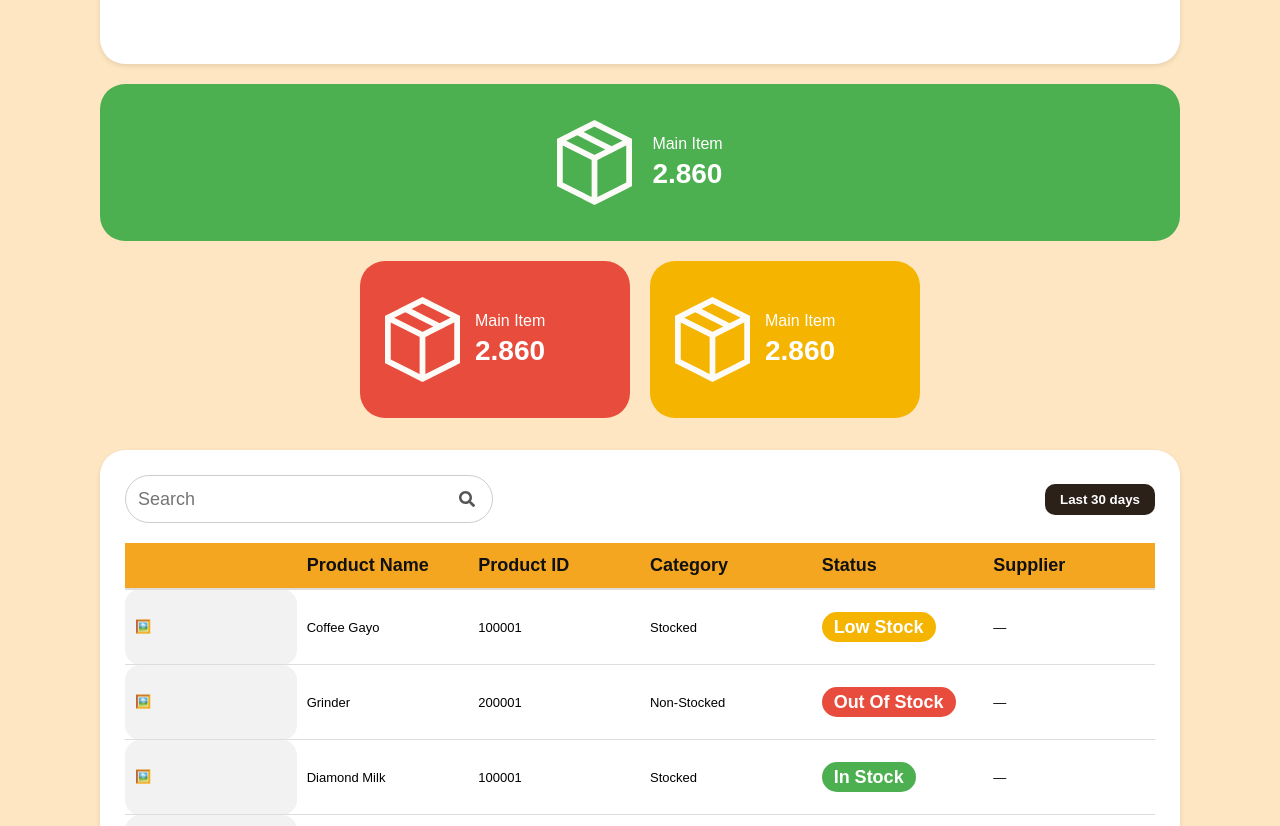
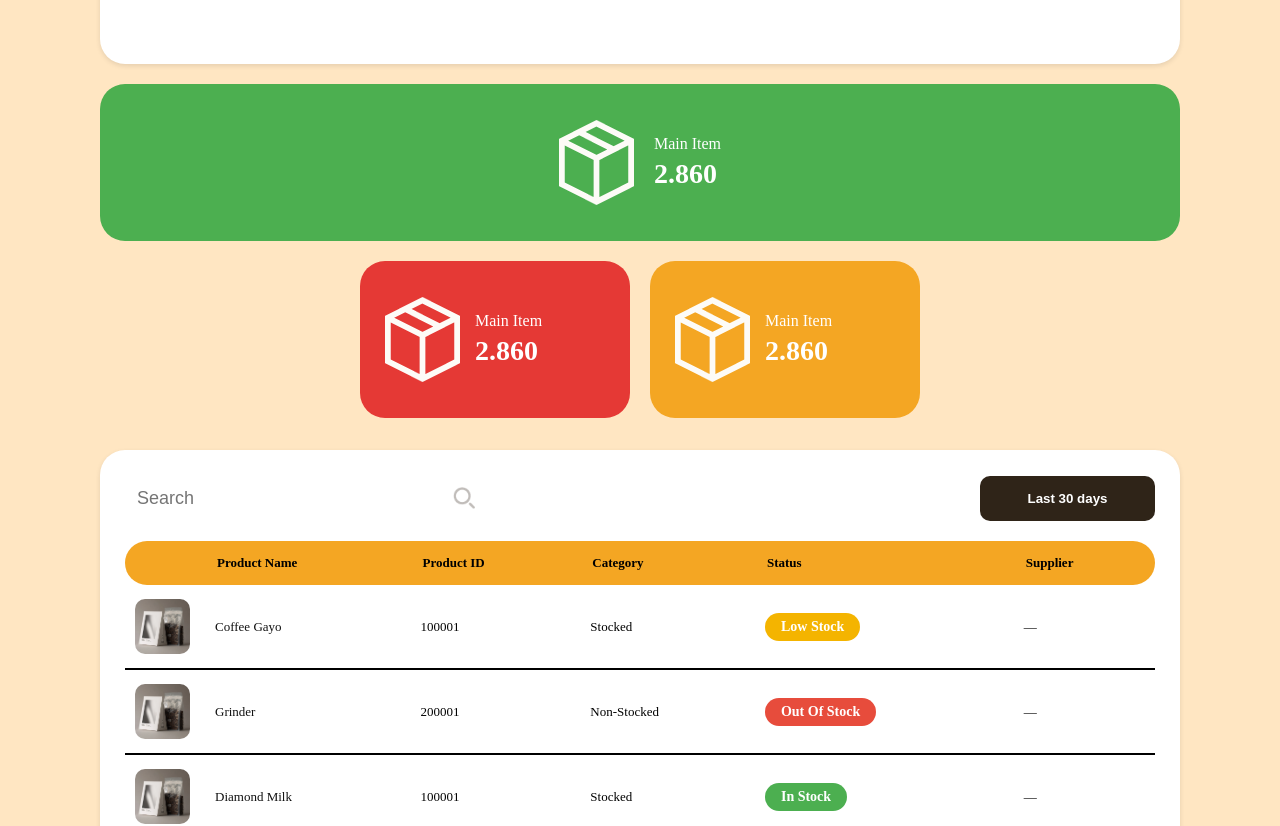
Before and after one commit to Iwaklele1/ToerahInventory, a React (Vite) app: page / in a window 1280 px wide. Shown: the part 420-1246 px from the top of the page. Built offline with nearby package versions, Linux system fonts and the light colour scheme; a web font is replaced by a local one.

Commit message:
homepage (done)

```diff
--- a/src/index.css
+++ b/src/index.css
@@ -17,6 +17,12 @@
   --sidebar-background-color: #443627;
   --add-vendor-btn-color: #CC6E00;
   --login-btn-color: #6B4226;
+  --tabel-hover: #F3E2C5;
+  --create-new-vendor: #FFF9F2;
+  --searchbar-input-holder: #FEF7EF;
+  --vendorlink: #2F2418;
+  --border-seacrhbar: #ccc
+
 
    /* Typography */
   --font: 'Titillium Web', sans-serif;
--- a/src/pages/HomePage.tsx
+++ b/src/pages/HomePage.tsx
@@ -1,18 +1,17 @@
-import React from "react";
+import React, { useState } from "react";
 import "../styles/HomePage.css";
 import { PieChart, Pie, Cell, Tooltip, ResponsiveContainer } from "recharts";
-import { FaSearch } from "react-icons/fa";
-import { useNavigate } from "react-router-dom"; // Untuk pindah halaman
+import { useNavigate } from "react-router-dom";
 import boxIcon from "../assets/BoxIcon.png";
+import productImage from "../assets/Rectangle 62.png";
+import searchIcon from "../assets/IconSearch_homepage.png";
 
-// Data dummy untuk Pie Chart
 const pieData = [
   { name: "Available", value: 60, color: "#4CAF50" },
   { name: "Low", value: 20, color: "#F4B400" },
   { name: "Out", value: 20, color: "#E74C3C" },
 ];
 
-// Data dummy untuk daftar produk
 const productData = [
   { id: 1, name: "Coffee Gayo", productId: "100001", category: "Stocked", status: "Low Stock", route: "/coffee-gayo" },
   { id: 2, name: "Grinder", productId: "200001", category: "Non-Stocked", status: "Out Of Stock", route: "/grinder" },
@@ -21,7 +20,6 @@ const productData = [
   { id: 5, name: "Coffee Gayo", productId: "100001", category: "Stocked", status: "Low Stock", route: "/coffee-gayo" },
 ];
 
-// Warna status
 const getStatusColor = (status: string) => {
   switch (status) {
     case "In Stock":
@@ -38,12 +36,17 @@ const getStatusColor = (status: string) => {
 const Homepage: React.FC = () => {
   const navigate = useNavigate();
 
+  // 🔽 State untuk dropdown filter
+  const [showFilter, setShowFilter] = useState(false);
+  const [filterType, setFilterType] = useState<"thisMonth" | "custom">("thisMonth");
+  const [showCustom, setShowCustom] = useState(false);
+  const [fromDate, setFromDate] = useState("");
+  const [toDate, setToDate] = useState("");
+
   return (
     <div className="home-wrapper">
-
-      {/* Main Layout */}
       <div className="home-content">
-        {/* Left Section */}
+        {/* ===== LEFT SECTION ===== */}
         <div className="left-section">
           {/* Pie Chart */}
           <div className="chart-card hoverable">
@@ -51,12 +54,12 @@ const Homepage: React.FC = () => {
             <ResponsiveContainer width="100%" height={300}>
               <PieChart>
                 <Pie
-
                   data={pieData}
                   dataKey="value"
                   outerRadius={120}
                   innerRadius={60}
-                label={(entry) => `${entry.value}%`}>
+                  label={(entry) => `${entry.value}%`}
+                >
                   {pieData.map((entry, index) => (
                     <Cell key={`cell-${index}`} fill={entry.color} />
                   ))}
@@ -67,10 +70,7 @@ const Homepage: React.FC = () => {
           </div>
 
           <div className="left-section">
-  {/* Kotak besar */}
-  <div
-    className="main-item large green"
-    >
+            <div className="main-item large green">
               <img src={boxIcon} alt="Box" />
               <div>
                 <p>Main Item</p>
@@ -78,11 +78,8 @@ const Homepage: React.FC = () => {
               </div>
             </div>
 
-  {/* Dua kotak kecil di bawahnya */}
             <div className="box-row">
-    <div
-      className="main-item small red"
-    >
+              <div className="main-item small red">
                 <img src={boxIcon} alt="Box" />
                 <div>
                   <p>Main Item</p>
@@ -90,9 +87,7 @@ const Homepage: React.FC = () => {
                 </div>
               </div>
 
-    <div
-      className="main-item small yellow"
-    >
+              <div className="main-item small yellow">
                 <img src={boxIcon} alt="Box" />
                 <div>
                   <p>Main Item</p>
@@ -101,19 +96,99 @@ const Homepage: React.FC = () => {
               </div>
             </div>
           </div>
-
         </div>
 
-       {/* Right Section */}
+        {/* ===== RIGHT SECTION ===== */}
         <div className="right-section">
           <div className="inventory-header">
             <div className="search-container">
               <input type="text" placeholder="Search" className="search-input" />
-      <FaSearch className="search-icon" />
-    </div>
-    <button className="btn-30days">Last 30 days</button>
+              <img src={searchIcon} alt="search" className="search-icon" />
             </div>
 
+            {/* 🔽 FILTER BUTTON + DROPDOWN */}
+            <div className="filter-container">
+              <button
+                className={`btn-30days ${showFilter ? "active" : ""}`}
+                onClick={() => setShowFilter(!showFilter)}
+              >
+                Last 30 days
+              </button>
+
+              {showFilter && (
+                <div className="filter-dropdown right-side">
+                  <button
+                    className={filterType === "thisMonth" ? "active" : ""}
+                    onClick={() => {
+                      setFilterType("thisMonth");
+                      setShowCustom(false);
+                    }}
+                  >
+                    Last 30 days
+                  </button>
+
+                  <button
+                    className={filterType === "custom" ? "active" : ""}
+                    onClick={() => {
+                      setFilterType("custom");
+                      setShowCustom(true);
+                    }}
+                  >
+                    Custom
+                  </button>
+
+                  {showCustom && (
+                    <div className="custom-filter">
+                      <label htmlFor="from-date">From</label>
+                      <input
+                        id="from-date"
+                        type="date"
+                        value={fromDate}
+                        onChange={(e) => setFromDate(e.target.value)}
+                      />
+
+                      <label htmlFor="to-date">To</label>
+                      <input
+                        id="to-date"
+                        type="date"
+                        value={toDate}
+                        onChange={(e) => setToDate(e.target.value)}
+                      />
+
+                      <div className="filter-actions">
+                        <button
+                          type="button"
+                          className="clear-btn"
+                          onClick={() => {
+                            setFromDate("");
+                            setToDate("");
+                          }}
+                        >
+                          Clear
+                        </button>
+                        <button
+                          type="button"
+                          className="apply-btn"
+                          onClick={() => {
+                            alert(
+                              `Tanggal diterapkan:\nDari: ${
+                                fromDate || "-"
+                              }\nSampai: ${toDate || "-"}`
+                            );
+                            setShowFilter(false);
+                          }}
+                        >
+                          Apply
+                        </button>
+                      </div>
+                    </div>
+                  )}
+                </div>
+              )}
+            </div>
+          </div>
+
+          {/* ===== TABLE SECTION ===== */}
           <table className="inventory-table">
             <thead>
               <tr>
@@ -130,11 +205,20 @@ const Homepage: React.FC = () => {
     <tr
       key={item.id}
       className="hoverable"
-                  onClick={() => navigate(item.route)} // arahkan ke halaman lain
+      onClick={() => navigate(item.route)}
       style={{ cursor: "pointer" }}
     >
-                  <td className="img-box">🖼️{/* Ganti ini dengan <img src="..." /> sesuai file kamu */}</td>
-                  <td>{item.name}</td>
+      {/* Kolom gambar */}
+      <td className="image-cell">
+        <div className="product-thumb">
+          <img src={productImage} alt={item.name} />
+        </div>
+      </td>
+
+      {/* Kolom nama produk */}
+      <td className="product-name">{item.name}</td>
+
+      {/* Kolom lainnya */}
       <td>{item.productId}</td>
       <td>{item.category}</td>
       <td>
@@ -149,6 +233,8 @@ const Homepage: React.FC = () => {
     </tr>
   ))}
 </tbody>
+
+
           </table>
         </div>
       </div>
--- a/src/styles/HomePage.css
+++ b/src/styles/HomePage.css
@@ -6,8 +6,6 @@
   padding: 0 100px; /* jarak dari tepi layar */
   box-sizing: border-box;
 }
-
-
 
 .home-content {
   display: flex;
@@ -35,7 +33,7 @@ html, body {
 
 /* Pie Chart Card */
 .chart-card {
-  background: #fff;
+  background: var(--white);
   border-radius: 25px;
   width: 572px;
   height: 466px;
@@ -48,14 +46,14 @@ html, body {
   margin-left: 30px;
   font-size: 18px;
   font-weight: 700;
-  color: #111;
+  color: var(--black);
 }
 
 /* Kotak utama besar di atas */
 .main-item.large {
   width: 572px;
   height: 157px;
-  background-color: #4caf50;
+  background-color: var(--full-stock);
   border-radius: 25px;
   display: flex;
 
@@ -63,7 +61,7 @@ html, body {
   justify-content: center;
   gap: 20px;
 
-  color: #fff;
+  color: var(--white);
   padding: 25px;
   box-sizing: border-box;
   cursor: pointer;
@@ -84,7 +82,7 @@ html, body {
   align-items: center;
   justify-content: flex-start;
   gap: 15px;
-  color: #fff;
+  color: var(--white);
   padding: 25px;
   box-sizing: border-box;
   cursor: pointer;
@@ -92,13 +90,13 @@ html, body {
 
 /* Warna-warna box */
 .main-item.green {
-  background-color: #4caf50;
+background-color: var(--full-stock);
 }
 .main-item.red {
-  background-color: #e74c3c;
+  background-color: var(--out-of-stock);
 }
 .main-item.yellow {
-  background-color: #f4b400;
+  background-color: var(--primary-orange-color);
 }
 
 /* Icon di dalam box */
@@ -119,7 +117,7 @@ html, body {
 
 /* ===== Right Section ===== */
 .right-section {
-  background-color: #fff;
+  background-color: var(--white);
   border-radius: 25px;
   padding: 25px;
   width: 1114px; /* biar tabel nggak ketarik */
@@ -138,88 +136,149 @@ html, body {
   gap: 10px;
 }
 
-.search-input {
-  border: 1px solid #bbb;
-  border-radius: 25px;
-  padding: 8px 15px;
-  width: 50%;
-  font-size: 14px;
-}
-
-.search-input:focus {
-  outline: none;
-  border-color: #f4a621;
-  box-shadow: 0 0 5px rgba(244, 166, 33, 0.5);
-}
 
 .btn-30days {
-  background-color: #2b2118;
-  color: white;
+  background-color: var(  --secondary-text-color);
+  color: var(--white);
   border: none;
   border-radius: 10px;
   padding: 8px 15px;
+  width: 175px;
+  height: 45px;
   font-weight: 600;
   transition: 0.3s ease;
   cursor: pointer;
 }
 
 .btn-30days:hover {
-  background-color: #4caf50;
+  background-color: var(--primary-orange-color);
 }
 
-/* ===== Table ===== */
+/* ===== TABLE WRAPPER FIX ===== */
 .inventory-table {
   width: 100%;
-  border-collapse: collapse;
+  border-collapse: separate; /* ini penting! jangan pakai collapse */
+  border-spacing: 0;
   font-size: 18px;
-  table-layout: fixed; /* biar kolom rapi dan gak loncat */
+}
 
+/* ===== HEADER ===== */
+.inventory-table thead tr {
+  background-color: var(--primary-orange-color); /* warna oranye */
+  color: var(--black);
+  border-radius: 30px; /* pill shape */
+  overflow: hidden;
 }
 
 .inventory-table th {
-  background-color: #f4a621;
-  color: #111;
-  padding: 12px 10px;
+  padding: 14px 12px;
   text-align: left;
-  font-size: 18px;
-  border-bottom: 2px solid #ddd;
-
+  font-weight: 600;
+  border-bottom: none;
 }
 
+/* Biar pojok kiri dan kanan membulat */
+.inventory-table thead tr th:first-child {
+  border-top-left-radius: 30px;
+  border-bottom-left-radius: 30px;
+}
+
+.inventory-table thead tr th:last-child {
+  border-top-right-radius: 30px;
+  border-bottom-right-radius: 30px;
+}
+.inventory-table th {
+  padding: 14px 12px;
+  text-align: left;
+  font-weight: 600;
+  border: none;
+}
+
+/* ===== BODY ===== */
+.inventory-table tbody tr {
+  background-color: var(--white);
+  transition: background-color 0.2s ease, transform 0.2s ease;
+  border-bottom: 2px solid var(--black); /* garis hitam pemisah */
+}
+
+.inventory-table tbody tr:hover {
+  background-color: var(--tabel-hover);
+}
+
+/* Tambahan biar spacing antarbaris rapih */
+.inventory-table tbody tr:not(:last-child) td {
+  border-bottom: 2px solid var(--black); /* garis antarbaris */
+}
+
+/* ===== CELL STYLE ===== */
 .inventory-table td {
-  padding: 12px 10px;
-  border-bottom: 1px solid #ddd;
+  padding: 14px 10px;
   text-align: left;
+  vertical-align: middle;
+}
+
+
+/* ===== PRODUCT CELL (Gambar + Nama) ===== */
+.product-cell {
+  display: flex;
+  align-items: center;
+  gap: 18px; /* jarak antara gambar dan nama */
+  padding-left: 12px; /* biar gak terlalu nempel kiri */
+}
+
+/* ===== PRODUCT IMAGE ===== */
+.product-thumb {
+  width: 55px;
+  height: 55px;
+  border-radius: 10px;
   overflow: hidden;
-  text-overflow: ellipsis;
+  flex-shrink: 0;
+  display: flex;
+  justify-content: center;
+  align-items: center;
+  background-color: var(--white);
+}
+
+.product-thumb img {
+  width: 100%;
+  height: 100%;
+  object-fit: cover;
+}
+
+/* ===== PRODUCT NAME ===== */
+.product-name {
+  font-weight: 500;
+  color: #111;
   white-space: nowrap;
 }
 
-/* Hover row effect */
-.inventory-table tr:hover {
-  background-color: #fff5e1;
-  transition: 0.2s ease;
+
+/* ===== STATUS BADGE ===== */
+.status-badge {
+  color: var(--white);
+  font-weight: 600;
+  font-size: 14px;
+  padding: 6px 16px;
+  border-radius: 25px;
+  display: inline-block;
+  text-align: center;
 }
 
-/* Status Badge */
-.status-badge {
-  color: #fff;
-  padding: 5px 12px;
-  border-radius: 20px;
-  font-size: 18px;
-  font-weight: 600;
+/* Status colors */
+.status-badge.in-stock {
+  background-color: var(--full-stock);
+}
+.status-badge.low-stock {
+  background-color: var(--primary-orange-color);
+}
+.status-badge.out-of-stock {
+  background-color: var(--out-of-stock);
 }
 
-/* Gambar di tabel */
-.img-box {
-  width: 50px;
-  height: 50px;
-  background: #f2f2f2;
-  border-radius: 15px;
-  text-align: center;
-  line-height: 50px;
+/* ===== ALIGN FIRST COLUMN (checkbox + img) ===== */
+.inventory-table td:first-child {
+  width: 60px;
 }
-
 
 .search-container {
   position: relative;
@@ -231,22 +290,25 @@ html, body {
   width: 319px;
   height: 30px;
   padding: 8px 35px 8px 12px; /* Tambah ruang di kanan buat ikon */
-  border: 1px solid #ccc;
+  border: 1px solid var(--border-searchbar);
   border-radius: 25px;
   font-size: 18px;
   outline: none;
 }
 
-.search-input:focus {
-  border-color: #3A44D5;
-}
 
 .search-icon {
   position: absolute;
-  right: 18px;
-  color: #555;
-  font-size: 16px;
+  right: 16px; /* pas di kanan */
+  width: 22px;
+  height: 22px;
   cursor: pointer;
+  opacity: 0.8;
+  transition: opacity 0.2s ease;
+}
+
+.search-icon:hover {
+  opacity: 1;
 }
 
 /* ===== Responsiveness ===== */
@@ -281,3 +343,98 @@ html, body {
   }
 
 }
+
+
+/* ===== FILTER DROPDOWN ===== */
+.filter-container {
+  position: relative;
+}
+
+.filter-dropdown {
+  position: absolute;
+  top: 100%;
+  right: 0;
+  width: 200px;
+  background-color: var(--white);
+  border-radius: 10px;
+  box-shadow: 0 6px 18px rgba(0, 0, 0, 0.15);
+  padding: 12px;
+  z-index: 999;
+  display: flex;
+  flex-direction: column;
+  gap: 8px;
+  opacity: 0;
+  transform: translateY(-10px);
+  animation: fadeIn 0.25s ease forwards;
+}
+
+
+.filter-dropdown button {
+  padding: 6px 10px;
+  border: none;
+  background-color: transparent;
+  text-align: left;
+  cursor: pointer;
+  border-radius: 6px;
+  transition: background-color 0.2s, color 0.2s;
+  font-size: 0.9rem;
+}
+
+.filter-dropdown button:hover,
+.filter-dropdown button.active {
+  background-color: var(--primary-orange-color);
+  color: var(--black);
+}
+
+/* === CUSTOM DATE FILTER === */
+.custom-filter {
+  display: flex;
+  flex-direction: column;
+  gap: 8px;
+  margin-top: 6px;
+}
+
+.custom-filter label {
+  font-size: 0.85rem;
+  color: var(--primary-orange-color);
+}
+
+.custom-filter input[type="date"] {
+  padding: 6px;
+  border: 1px solid var(--primary-orange-color);
+  border-radius: 6px;
+  font-size: 0.9rem;
+}
+
+.filter-actions {
+  display: flex;
+  justify-content: space-between;
+  margin-top: 10px;
+}
+
+.clear-btn,
+.apply-btn {
+  padding: 6px 14px;
+  border: none;
+  border-radius: 6px;
+  cursor: pointer;
+  font-size: 0.9rem;
+  transition: background-color 0.2s, transform 0.1s;
+}
+
+.apply-btn {
+  background-color: var(--primary-orange-color);
+  color: var(--black);
+}
+
+.apply-btn:hover {
+  background-color: var(--tabel-hover);
+  transform: scale(1.03);
+}
+
+@keyframes fadeIn {
+  to {
+    opacity: 1;
+    transform: translateY(0);
+  }
+}
```
Also changed, not shown: src/assets/IconSearch_homepage.png (added), src/assets/Rectangle 62.png (added). Lines whose indentation alone changed are shown as unchanged.
